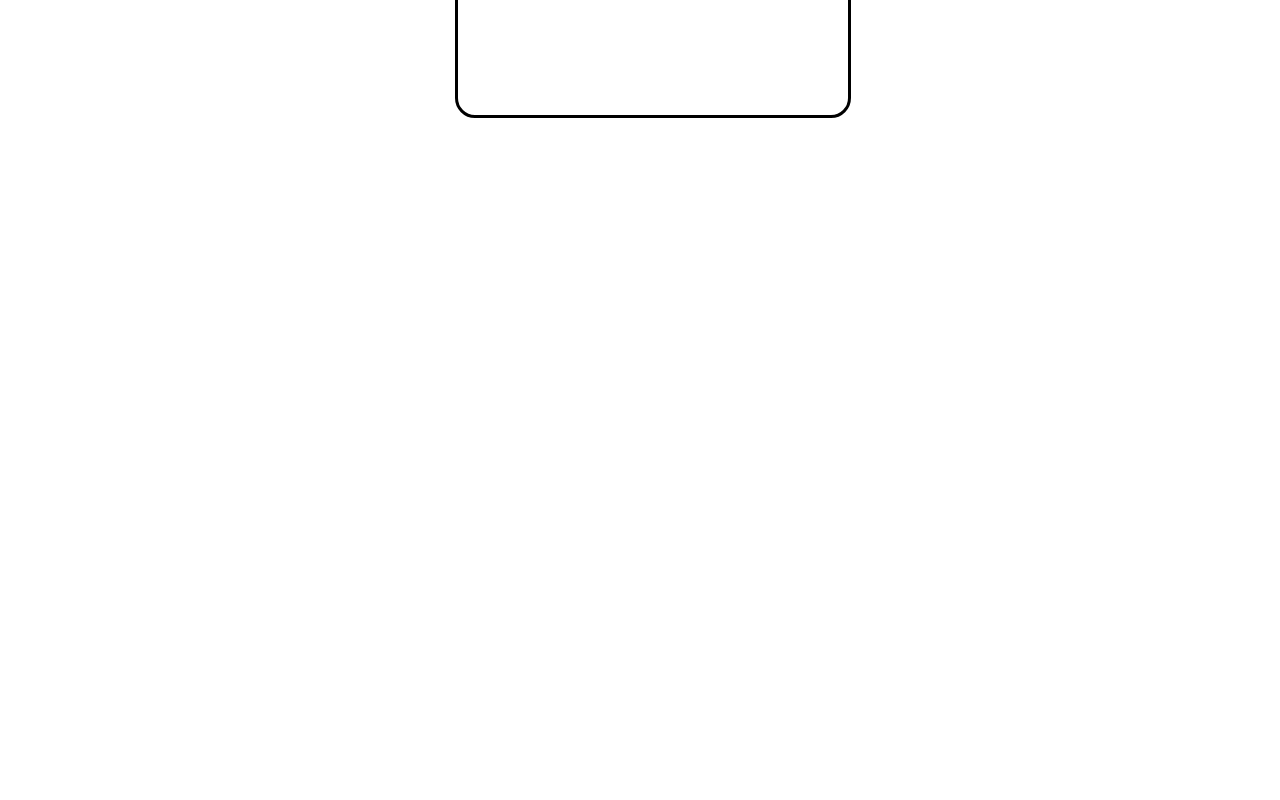
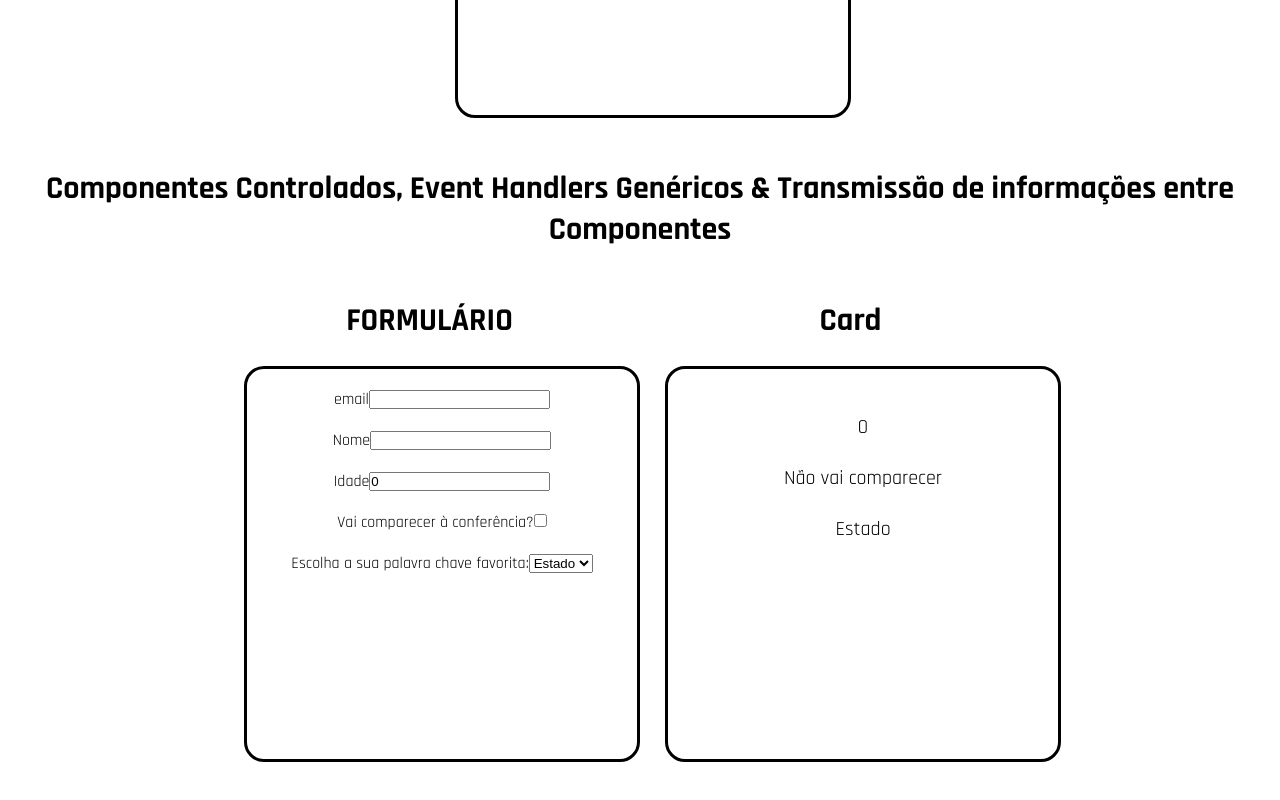
Before and after one commit to AugustoBrandao/React-Study, a React (Create React App) app in the folder react-study/: page / in a window 1280 px wide. Shown: the part 936-1736 px from the top of the page. Before the commit the page ends 1104 px from the top, so only its background shows below. Built offline with nearby package versions, Linux system fonts and the light colour scheme.

Commit message:
Componentes Controlados

```diff
--- a/react-study/src/App.js
+++ b/react-study/src/App.js
@@ -1,10 +1,36 @@
+import React from 'react';
 import HelloWorld from './HelloWord';
 import UserProfile from './UserProfile';
 import ShoppingList from './ShoppingList';
 import Buttons from './Buttons';
+import Form from './Form.js';
+import Card from './Card';
 
 //Componente que irá conter toda a aplicação
-function App() {
+export default class App extends React.Component {
+  state = {
+    form: {
+      nome: '',
+      email: '',
+      idade: 0,
+      vaiComparecer: false,
+      palavraChaveFavorita: 'Estado',
+    }
+  };
+
+  handleChange = ({ target }) => {
+    const { name } = target;
+    const valueField = target.type === 'checkbox' ? target.checked : target.value;
+    this.setState((prevState) => ({
+      form: {
+        ...prevState.form,
+        [name]: valueField
+      }
+    })); //[chave]: valor
+  };
+
+  render() {
+    const { form } = this.state;
 
     const joao = {
       id: 102,
@@ -20,7 +46,6 @@ function App() {
       avatar: 'https://cdn.pixabay.com/photo/2017/01/31/13/05/cameo-2023867_640.png'
     };
 
-  //Retornar o componente HelloWorld
     return (
       <main>
       <h1>Componentes e Props</h1>
@@ -36,8 +61,13 @@ function App() {
       <div className="div-items">
         <Buttons />
       </div>
+
+      <h1>Componentes Controlados, Event Handlers Genéricos & Transmissão de informações entre Componentes</h1>
+      <div className="div-items">
+        <Form form={ form } handleChange={ this.handleChange }/>
+        <Card form={ form } />
+      </div>
     </main>
     );
   }
-
-export default App;
+}
--- /dev/null
+++ b/react-study/src/Card.js
@@ -0,0 +1,26 @@
+import React from "react";
+
+export default class Card extends React.Component {
+  render() {
+    const { form: {
+      nome,
+      email,
+      idade,
+      vaiComparecer,
+      palavraChaveFavorita,
+    } } = this.props;
+
+    return (
+      <div>
+        <h1>Card</h1>
+        <div className="card">
+          <h3>{ nome }</h3>
+          <p>{ email }</p>
+          <p>{ idade }</p>
+          { vaiComparecer ? <p>Vai Comparecer </p> : <p>Não vai comparecer</p>}
+          <p>{ palavraChaveFavorita }</p>
+        </div>
+      </div>
+    )
+  }
+}
--- /dev/null
+++ b/react-study/src/Form.js
@@ -0,0 +1,77 @@
+import React, { Component } from "react";
+
+class Form extends Component {
+
+  render() {
+    const { form: {
+      nome,
+      email,
+      idade,
+      vaiComparecer,
+      palavraChaveFavorita,
+    }, handleChange } = this.props;
+
+    return (
+      <div>
+        <h1>FORMULÁRIO</h1>
+          <form className="form">
+            <label>
+              email
+              <input
+                name="email"
+                type="email"
+                value={ email }
+                onChange={ handleChange }
+              />
+            </label>
+
+            <label>
+              Nome
+              <input
+                name="nome"
+                type="text"
+                value={ nome }
+                onChange={ handleChange }
+              />
+            </label>
+
+            <label>
+              Idade
+              <input
+                name="idade"
+                type="number"
+                value={ idade }
+                onChange={ handleChange }
+              />
+            </label>
+
+            <label>
+              Vai comparecer à conferência?
+              <input
+                name="vaiComparecer"
+                type="checkbox"
+                value={ vaiComparecer }
+                onChange={ handleChange }
+              />
+            </label>
+
+            <label>
+              Escolha a sua palavra chave favorita:
+              <select
+                name="palavraChaveFavorita"
+                value={ palavraChaveFavorita }
+                onChange={ handleChange }
+              >
+                <option value="Estado">Estado</option>
+                <option value="Evento">Evento</option>
+                <option value="Props">Props</option>
+                <option value="Hooks">Hooks</option>
+              </select>
+            </label>
+          </form>
+      </div>
+    )
+  }
+}
+
+export default Form;
--- a/react-study/src/index.css
+++ b/react-study/src/index.css
@@ -33,7 +33,7 @@ h1 {
   font-size: 20px;
 }
 
-.userProfile, .shoppingList, .div-btn, .favoriteButton {
+.userProfile, .shoppingList, .div-btn, .favoriteButton, .form, .card {
   border: solid 3px black;
   width: 350px;
   height: 350px;
@@ -79,3 +79,8 @@ h1 {
   color: black;
   margin-left: 20px;
 }
+
+.form label{
+  display: block;
+  margin-bottom: 20px;
+}
```
Lines whose indentation alone changed are shown as unchanged.
